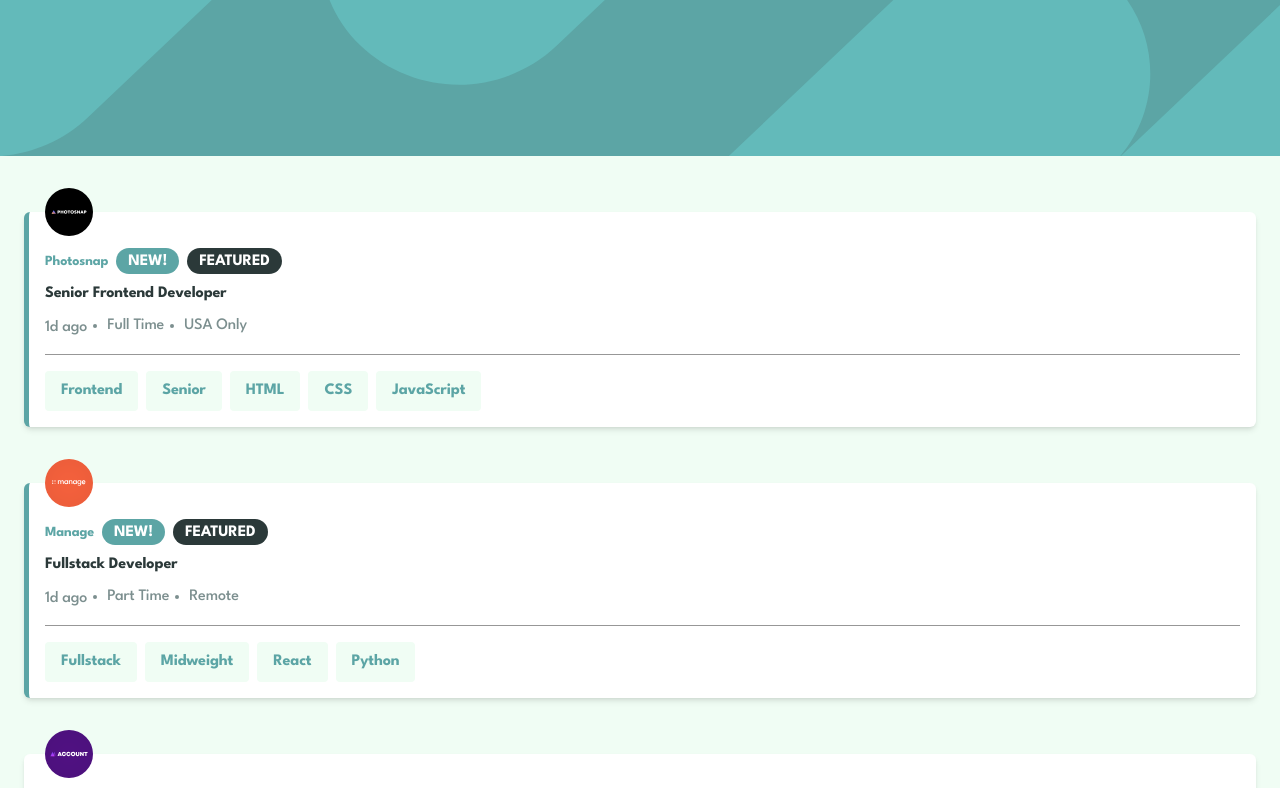
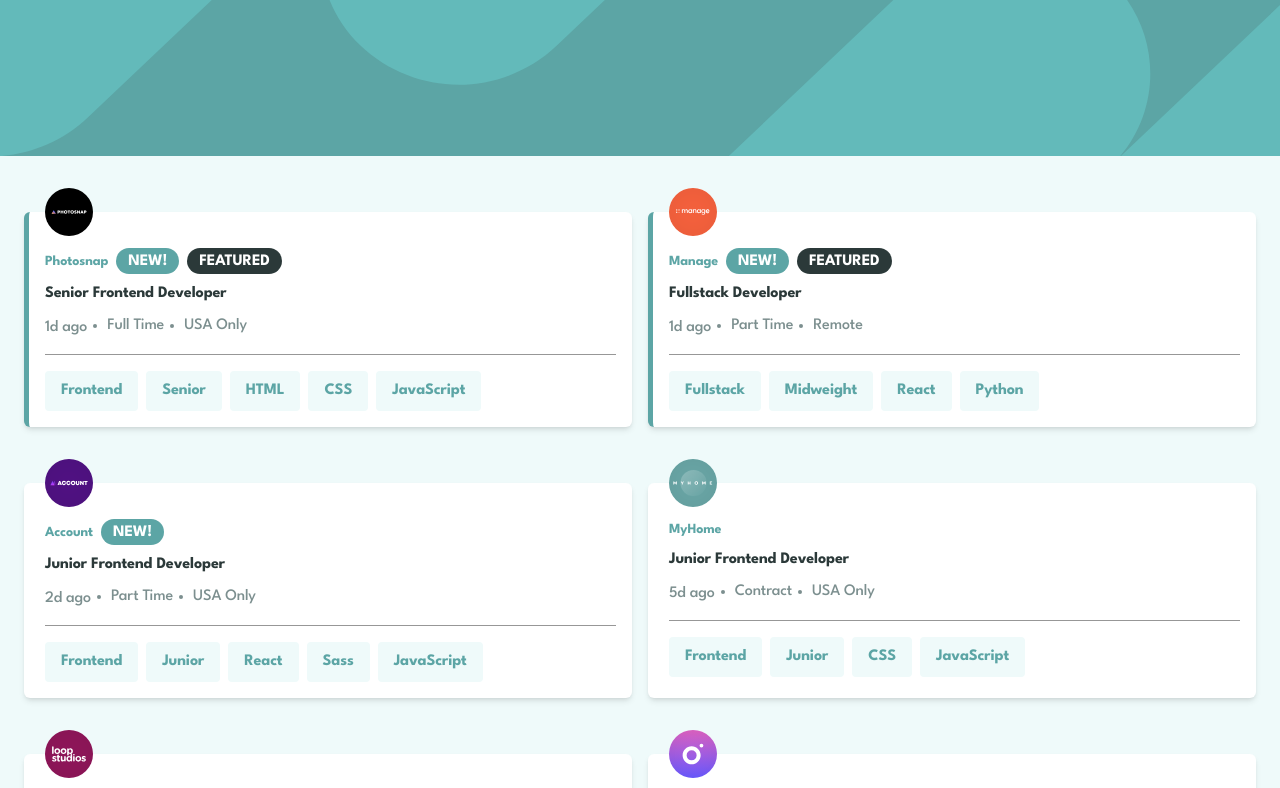
Before and after one commit to florianstancioiu/static-job-listings, a React (Vite) app: page / in a window 1280 px wide. Shown: the top 788 px of the page. Built offline with nearby package versions, Linux system fonts and the light colour scheme.

Commit message:
Added daily summary section in Readme

```diff
--- a/src/App.tsx
+++ b/src/App.tsx
@@ -9,9 +9,11 @@ const App = () => {
       <Header />
       <main className="px-6">
         <Filters />
-        {availableJobs.map((job) => (
-          <Job key={job.id} job={job} />
-        ))}
+        <div className="md:grid grid-cols-2 gap-x-4">
+          {availableJobs.map((job) => (
+            <Job key={job.id} job={job} />
+          ))}
+        </div>
       </main>
     </>
   );
--- a/src/components/Filters/Filters.tsx
+++ b/src/components/Filters/Filters.tsx
@@ -1,5 +1,5 @@
 const Filters = () => {
-  return <div></div>;
+  return <section></section>;
 };
 
 export default Filters;
--- a/src/index.css
+++ b/src/index.css
@@ -2,6 +2,7 @@
 
 @theme {
   --font-league-spartan: "League Spartan", sans-serif;
+  --color-green-50: #effafa;
   --color-green-400: #5ca5a5;
   --color-green-900: #2b3939;
   --color-gray-300: #979797;
```
Also changed, not shown: 1 other file (tests, documents, lock files or other folders).
